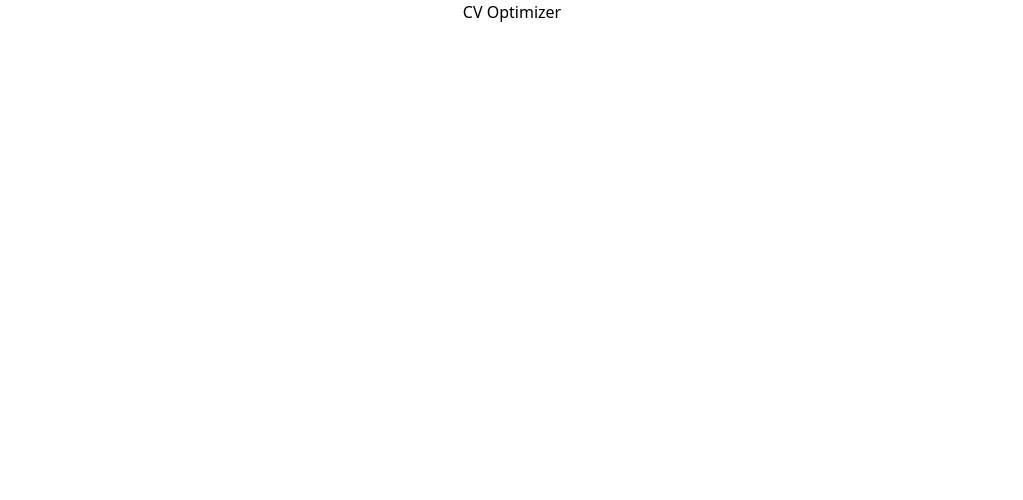
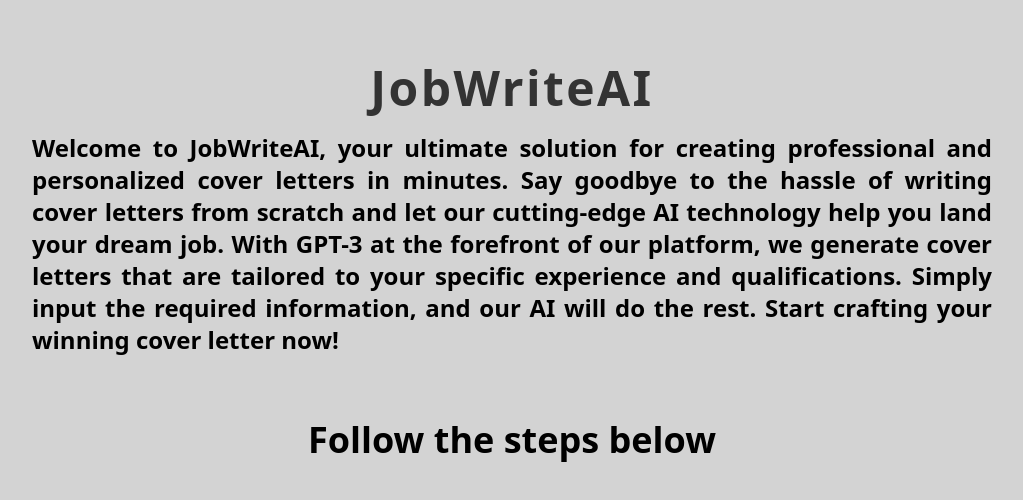
Before and after one commit to Judge-Paul/coverwrite-ai, a React (Vite) app: page / in a window 1280 px wide. Shown: the top 500 px of the page, without its empty margins (128-1151 px from the left). Built offline with nearby package versions, Linux system fonts and the light colour scheme.

Commit message:
feat: create home section

```diff
--- a/src/App.jsx
+++ b/src/App.jsx
@@ -1,9 +1,10 @@
 import React from "react";
+import Home from "./Home";
 
 export default function App() {
   return (
-    <div>
-      <h1 className="text-center">CV Optimizer</h1>
+    <div className="bg-[#D3D3D3] h-screen">
+      <Home />
     </div>
   )
 }
--- /dev/null
+++ b/src/Home.jsx
@@ -0,0 +1,19 @@
+import React from "react";
+
+export default function Home() {
+    return (
+        <div className="lg:px-36">
+            <h1 className="text-center pt-16 text-5xl font-bold tracking-wider text-[#333333]">
+                JobWriteAI
+            </h1>
+            <div className="pt-10 lg:pt-5 px-4 md:text-justify">
+                <p className="text-2xl md:text-2xl font-semibold">
+                    Welcome to <span className="font-extrabold">JobWriteAI</span>, your ultimate solution for creating professional and personalized cover letters in minutes. Say goodbye to the hassle of writing cover letters from scratch and let our cutting-edge AI technology help you land your dream job. With GPT-3 at the forefront of our platform, we generate cover letters that are tailored to your specific experience and qualifications. Simply input the required information, and our AI will do the rest. Start crafting your winning cover letter now!
+                </p>
+            </div>
+            <h2 className="text-center pt-16 text-4xl font-bold">
+                Follow the steps below
+            </h2>
+        </div>
+    )
+}
```
